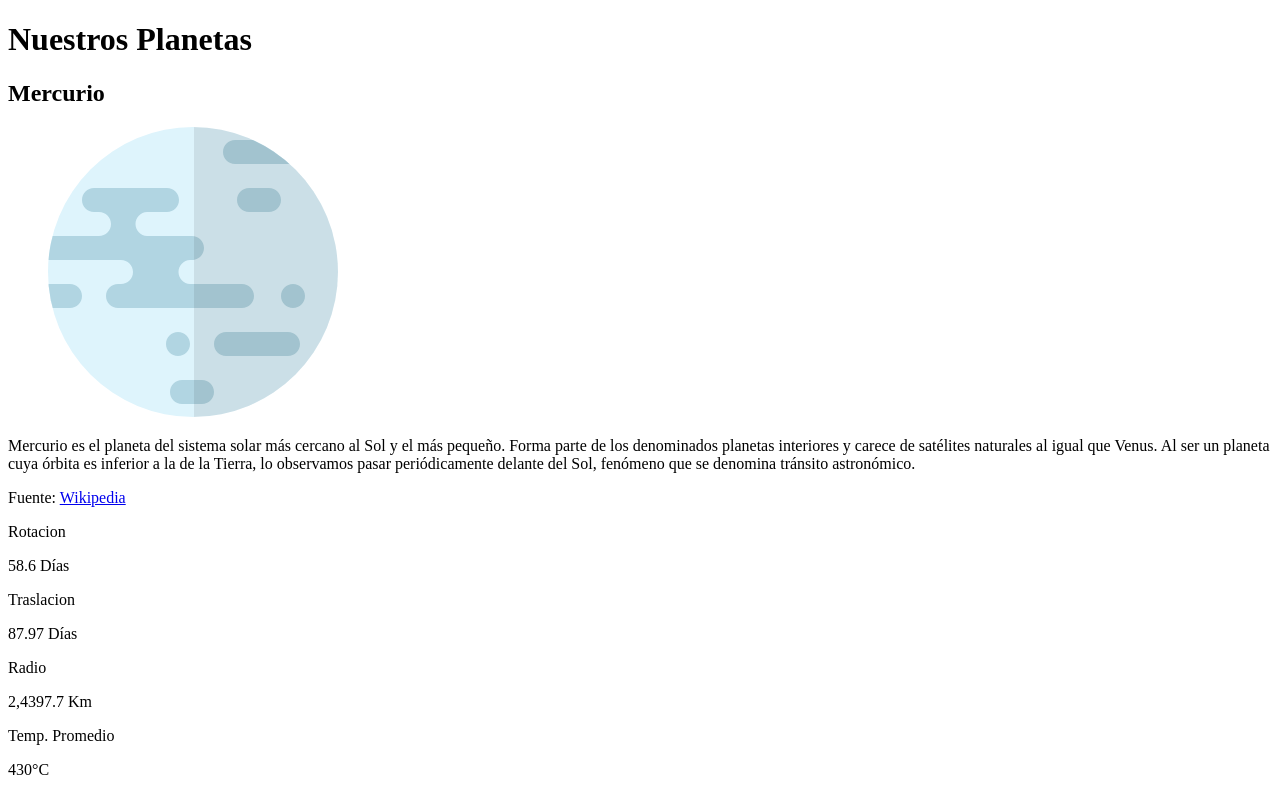
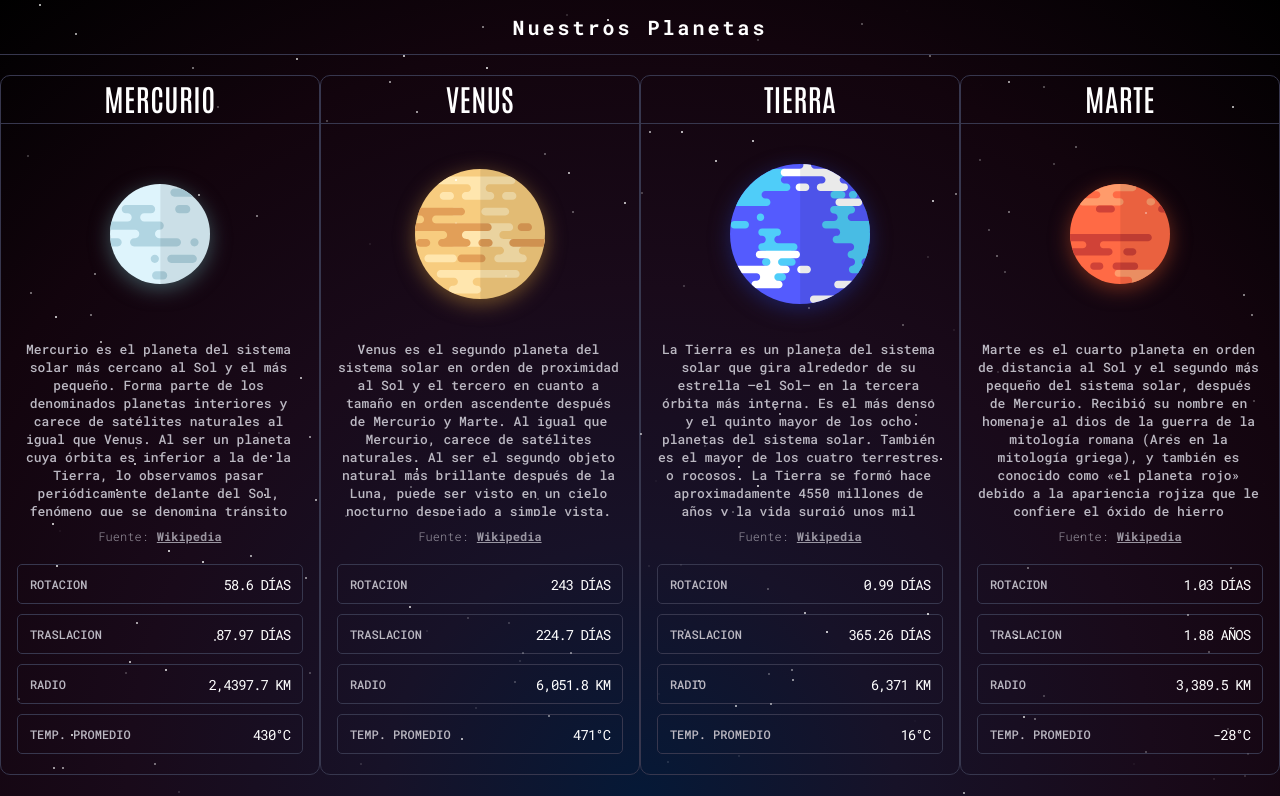
Before and after one commit to thomaspalumbo/the-planets, a plain HTML site: page index.html in a window 1280 px wide. Shown: the top 796 px of the page. Drawn offline with Linux system fonts and the light colour scheme; the site is published under a folder, as on GitHub Pages, so addresses that start at the root find nothing.

Commit message:
cambio de la ruta de los archivos css

```diff
--- a/index.html
+++ b/index.html
@@ -8,8 +8,8 @@
     <link rel="preconnect" href="https://fonts.googleapis.com">
     <link rel="preconnect" href="https://fonts.gstatic.com" crossorigin>
     <link href="https://fonts.googleapis.com/css2?family=Antonio:wght@500&family=Roboto+Mono:wght@300;400;500;700&display=swap" rel="stylesheet">
-    <link rel="stylesheet" href="/css/style.css">
-    <link rel="stylesheet" href="/css/desktop.css" media="(min-width: 1000px)">
+    <link rel="stylesheet" href="./css/style.css">
+    <link rel="stylesheet" href="./css/desktop.css" media="(min-width: 1000px)">
     <script src="https://kit.fontawesome.com/7dcbc415be.js" crossorigin="anonymous"></script>
     <title>Planetas</title>
 </head>
```
